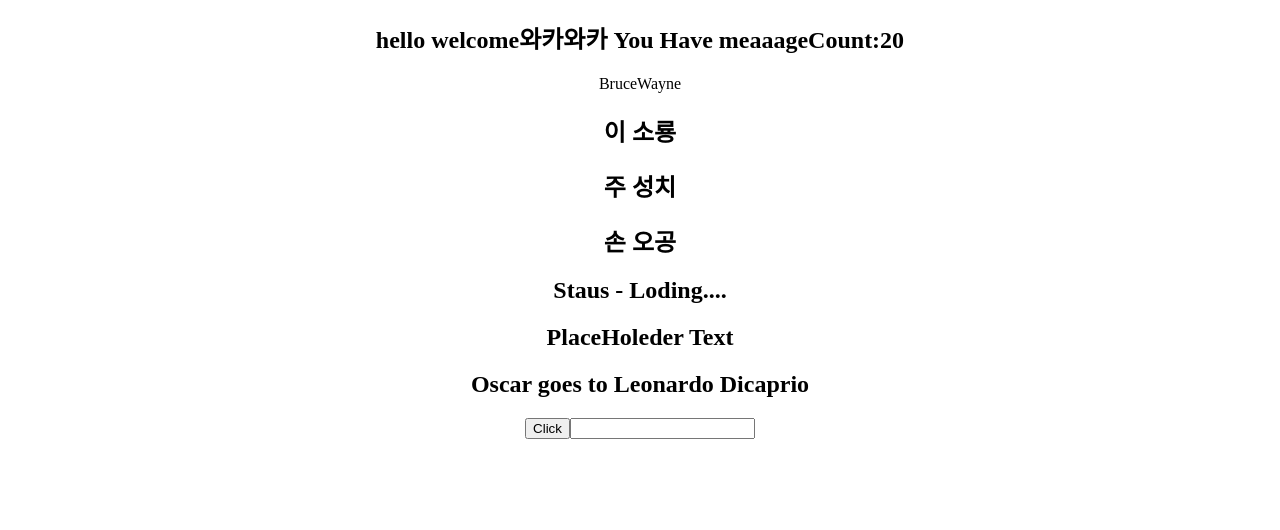
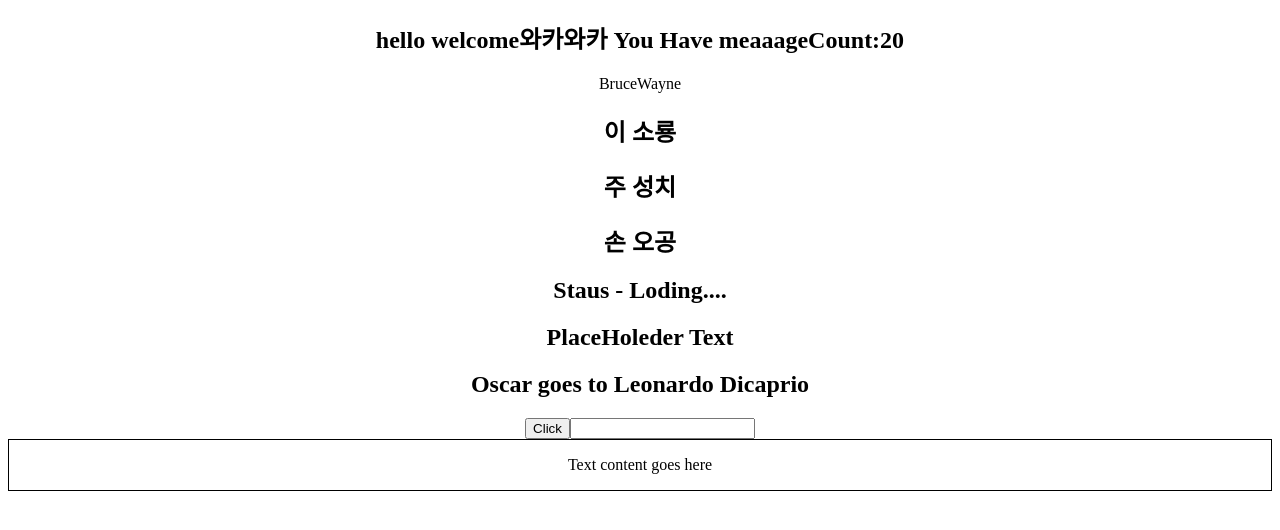
Before and after one commit to gihyeok10/Ts-Practice, a React (Create React App) app in the folder react-tutorial-ts/: page / in a window 1280 px wide. Shown: the top 530 px of the page. Built offline with nearby package versions, Linux system fonts and the light colour scheme.

Commit message:
css props

```diff
--- a/react-tutorial-ts/src/App.tsx
+++ b/react-tutorial-ts/src/App.tsx
@@ -1,6 +1,7 @@
 import React from "react";
 import "./App.css";
 import { Button } from "./components/Button";
+import { Container } from "./components/Container";
 import { Greet } from "./components/Greet";
 import { Heading } from "./components/Heading";
 import { Input } from "./components/Input";
@@ -44,6 +45,9 @@
         }}
       ></Button>
       <Input value="" handleChange={(event) => console.log(event)}></Input>
+      <Container
+        styles={{ border: "1px solid black", padding: "1rem" }}
+      ></Container>
     </div>
   );
 }
--- /dev/null
+++ b/react-tutorial-ts/src/components/Container.tsx
@@ -0,0 +1,9 @@
+import React from "react";
+
+type ContainerProps = {
+  styles: React.CSSProperties;
+};
+// CSS 타입
+export const Container = (props: ContainerProps) => {
+  return <div style={props.styles}>Text content goes here</div>;
+};
```
